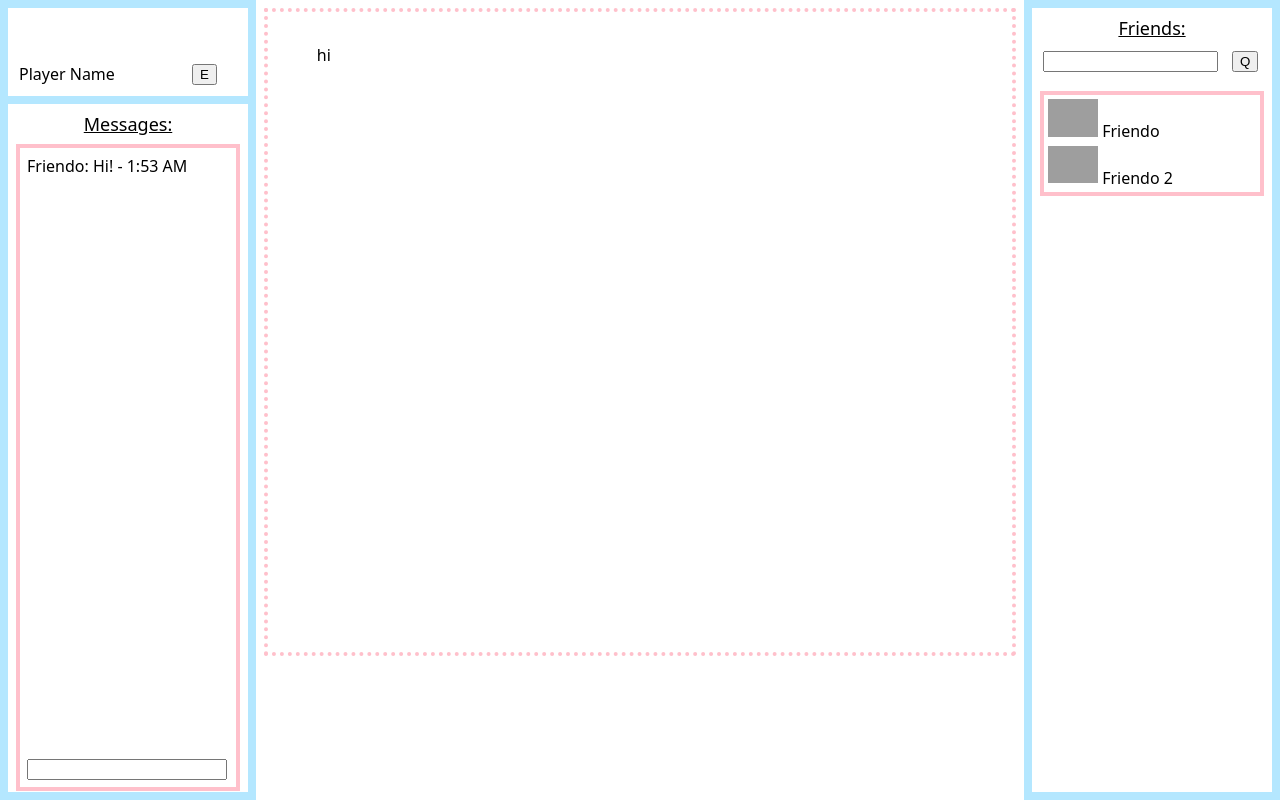
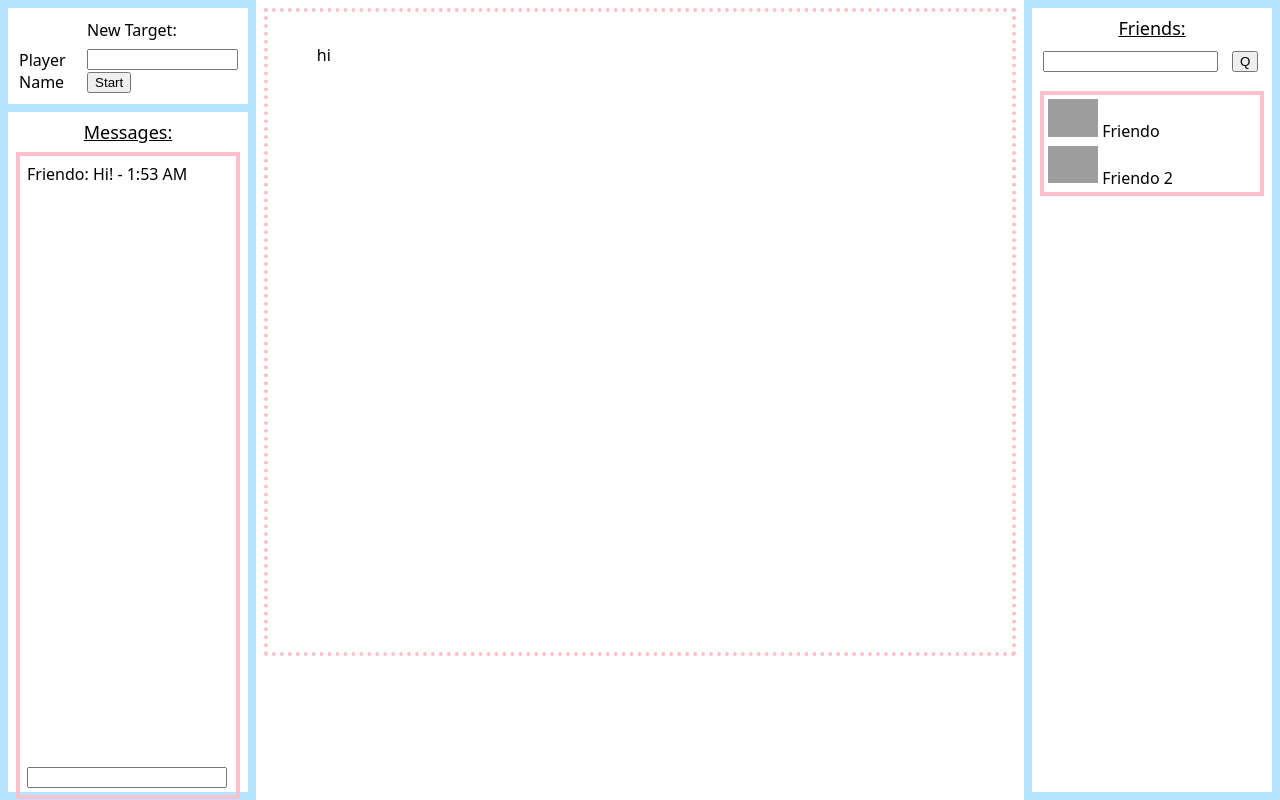
Before and after one commit to mhtang613/tomogotchi, a Django app: page /test in a window 1280 px wide. Run offline with Django 4.2, Linux system fonts and the light colour scheme; grey boxes are pictures that could not be loaded.

```diff
--- a/tomogotchi/static/shop.css
+++ b/tomogotchi/static/shop.css
@@ -15,6 +15,8 @@ html, body {
     align-items: center;
     position: relative;
 }
+
+
 
 .button {
     background-color: black;
--- a/tomogotchi/templates/other_home.html
+++ b/tomogotchi/templates/other_home.html
@@ -8,7 +8,12 @@
                 Player Name
             </td>
             <td id="edit-name-button">
-                <button> E </button>
+                <form method="POST" action="/edit-username" >
+                    <label id="target_desc" for="target_text">New Target:</label>
+                    <input id="target_text" name="target_text" type="text">
+                    <button type="submit" id="start_button">Start</button>
+                    {% csrf_token %}
+                </form>
             </td>
         </tr>
     </table>
--- a/tomogotchi/templates/shop.html
+++ b/tomogotchi/templates/shop.html
@@ -9,10 +9,14 @@
         function cellSelected() {
                 alert("Selected item/furniture");
         }
+
     </script>
     <title> The Shop! </title>
 </head>
 <body>
+    <a href="{% url 'home' %}">
+        <button>Home!</button>
+    </a>
     <div class="container">
         <div class="left-half">
             <div class="title">Item</div>
--- a/webapps/urls.py
+++ b/webapps/urls.py
@@ -20,8 +20,9 @@ from tomogotchi import views
 
 urlpatterns = [
     path('', views.login, name="login"),
-    path('test', views.test_html, name='test'),
+    path('test', views.test_html, name='home'),
     path('shop', views.shop, name='shop'),
     path('oauth/', include('social_django.urls', namespace='social')),
     path('logout', auth_views.logout_then_login, name='logout'),
+    # path('edit-username/', auth_views.logout_then_login, name='logout'),
 ]
```
Also changed, not shown: db.sqlite3, 1 other file.
